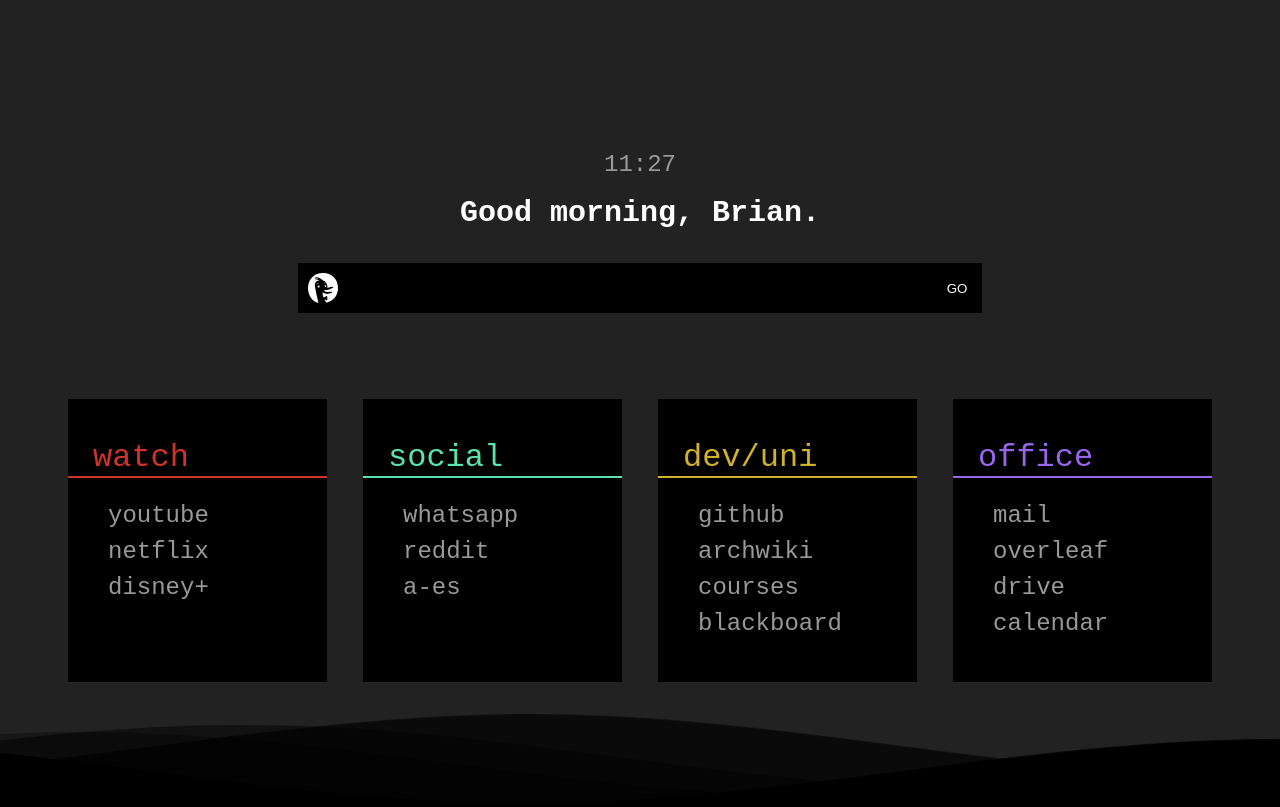
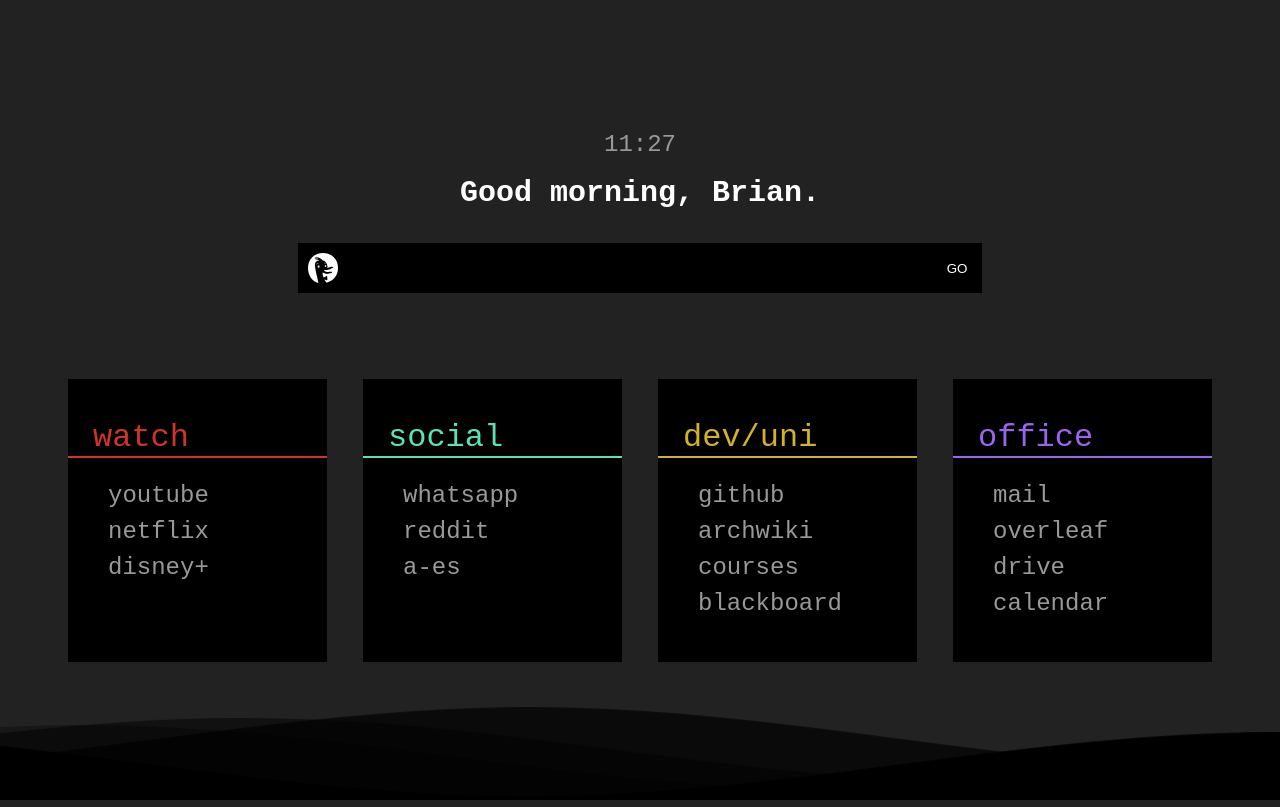
Before and after one commit to tosti007/startpage, a plain HTML site: page index.html in a window 1280 px wide. Drawn offline with Linux system fonts and the light colour scheme; files that its build step writes are made by us from their sources.

Commit message:
Update style, now always centered without margin hack and waves placed correctly

```diff
--- a/style.css
+++ b/style.css
@@ -12,10 +12,15 @@
 }
 
 body {
+    position: relative;
+    display: flex;
+    flex-direction: column;
+    justify-content: center;
+    min-height: 100vh;
     font-family: 'InputSans Nerd Font', monospace;
     background-color: var(--sp-background-light);
     margin: 0;
-    padding: 0;
+    padding: 10vh 0;
 }
 
 * {
@@ -29,7 +34,6 @@ body {
 .info {
     display: flex;
     flex-direction: column;
-    margin-top: 140px;
     line-height: 0.1;
     text-align: center;
 }
@@ -162,10 +166,9 @@ body {
 
 .waves {
     position: absolute;
+    bottom: 0;
     width: 100%;
-    bottom: 0;
     height:10vh;
-    margin-bottom:-7px; /*Fix for safari gap*/
     min-height:100px;
     max-height:150px;
   }
```
